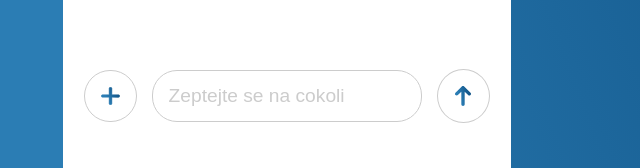
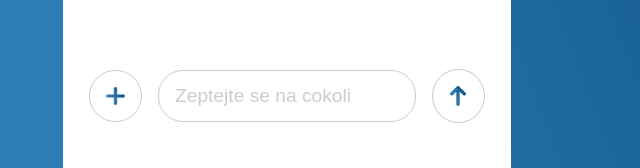
Before and after one commit to gytool/gytool.github.io, a plain HTML site: page index.html in a window 1280 px wide. Shown: the part 629-797 px from the top of the page, 353-993 px from the left. Drawn offline with Linux system fonts and the light colour scheme.

Commit message:
Minor changes

```diff
--- a/css/layout.css
+++ b/css/layout.css
@@ -104,29 +104,19 @@
 }
 
 .panel-input {
-	display: flex;
-	justify-content: left;
-	margin: 0 0.9rem;
-	width: 60%;
+	width: 50%;
 	height: 50px;
-	display: flex;
-	align-items: center;
 	border: 1px solid #ccc;
-	caret-color: #ccc;
+	outline: none;
 	border-radius: 25px;
+	margin: 0 1rem;
+	font-size: 1.2rem;
+	vertical-align: middle;
+	padding: 0 1rem;
 	transition: all 0.2s ease-in-out;
 }
 
-.panel-input-text {
-	width: 100%;
-	height: 90%;
-	border: none;
-	margin: 0 1rem;
-	font-size: 1.2rem;
-	vertical-align: middle;
-}
-
-.panel-input-text::placeholder {
+.panel-input::placeholder {
 	color: #ccc;
 	-webkit-user-select: none;
 	-moz-user-select: none;
--- a/index.html
+++ b/index.html
@@ -43,9 +43,7 @@
 					<button type="button" class='panel-block' aria-label="Odeslat zprávu">
 						<img src="./assets/vectors/plus.svg" alt="More" class='panel-more'>
 					</button>
-					<div class='panel-input' >
-						<input class='panel-input-text' id="chat-input" type='text' placeholder='Zeptejte se na cokoli'/>
-					</div>
+					<input class='panel-input' id="chat-input" type='text' placeholder='Zeptejte se na cokoli'/>
 					<button type="submit" class='panel-block' aria-label="Odeslat zprávu">
 						<img src="./assets/vectors/send.svg" alt="Send" class='panel-send'>
 					</button>
```
